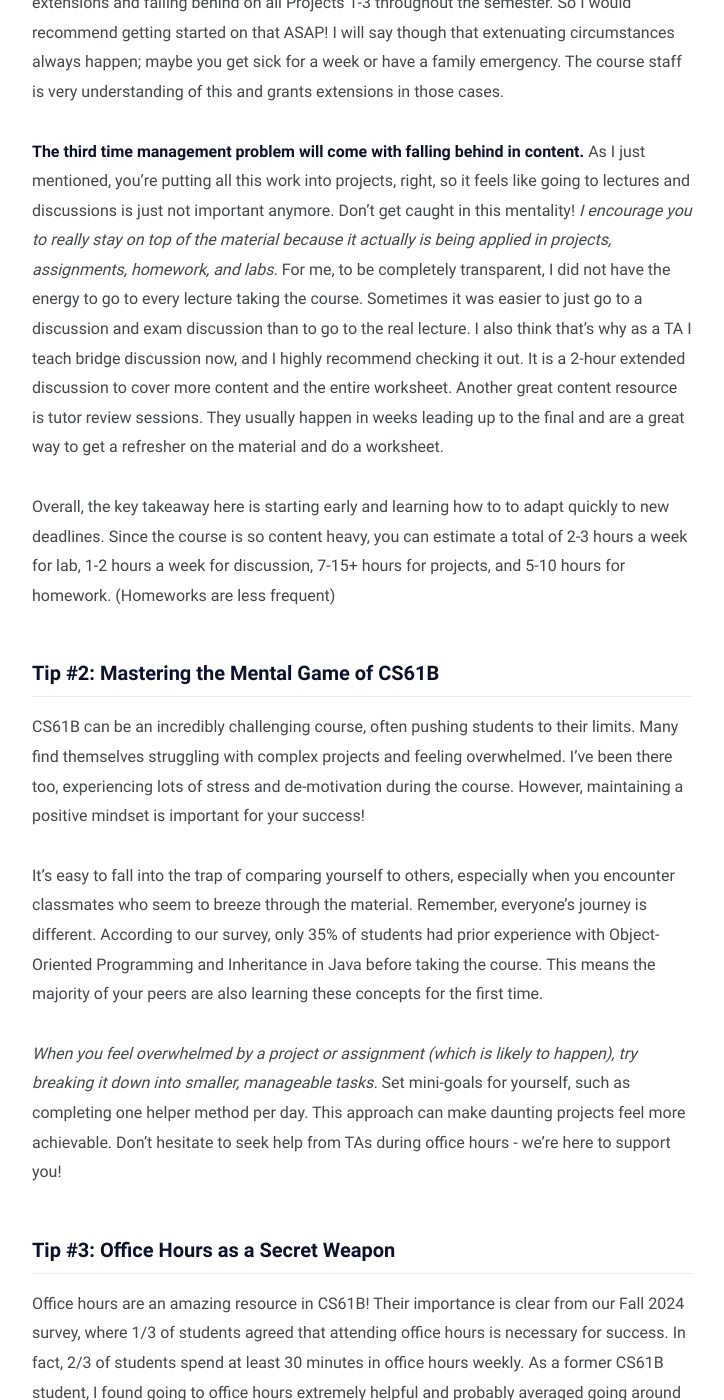
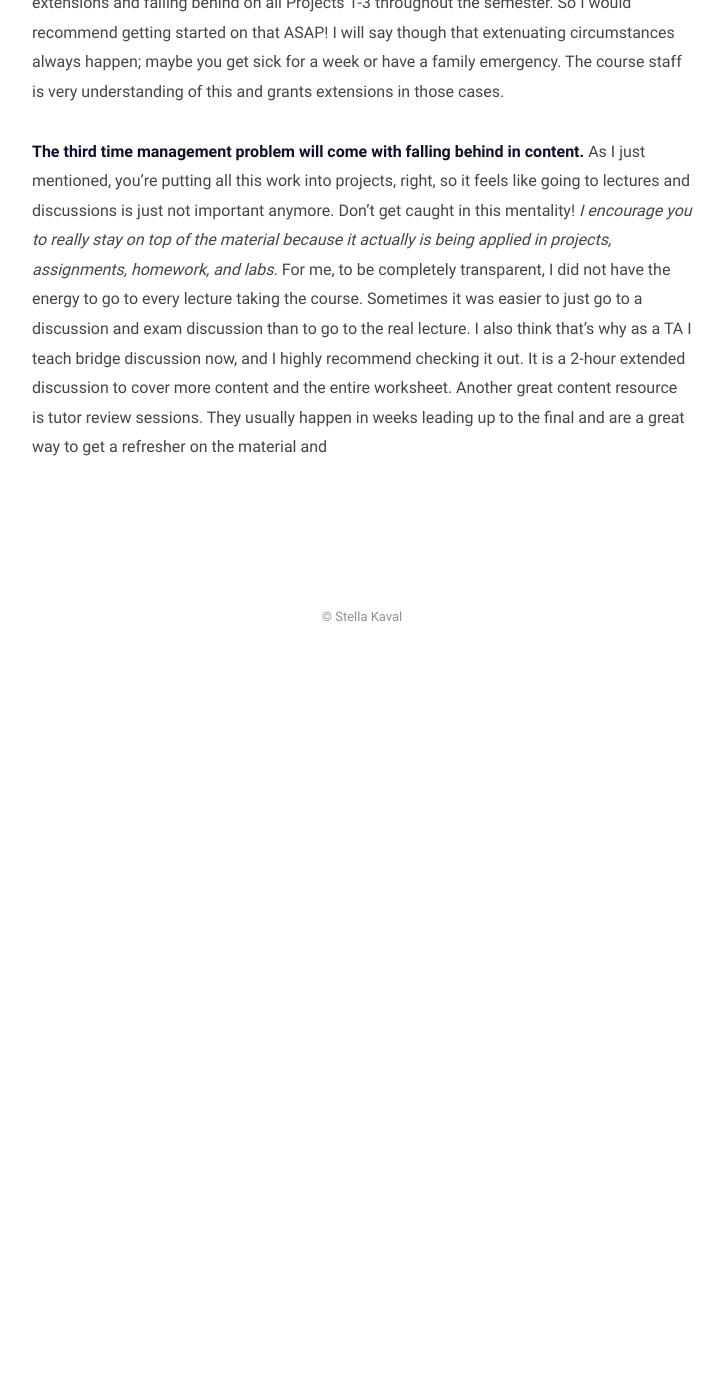
Before and after one commit to stellakaval/stellakaval.github.io, a Jekyll site: the page built from _posts/2024-01-12-cs61btips.md, in a window 1280 px wide and 1400 px high, scrolled down 1711 px. Shown: the whole window, without its empty margins (278-1002 px from the left). Built offline with Jekyll 4.4.1, drawn with Linux system fonts in a browser that asks for light colours; after the commit the page ends 2372 px from its top, so only the background shows below that; some of the changed text lies outside the part shown.

Commit message:
fix for video

```diff
--- a/_posts/2024-01-12-cs61btips.md
+++ b/_posts/2024-01-12-cs61btips.md
@@ -18,38 +18,4 @@
 
 **The second time management challenge will come with projects.**  The majority of students are spending 7-20+ hours on each project, with more on the later projects. (FA24 End of Semester Survey) What does this mean? *Start as early as possible on them!* As a student, I remember when I took 61B, the day the project was released I would spend 2 hours just reading the spec and getting set up so I could come in immediately the next day to office hours to ask questions about anything confusing. One of the biggest painpoint projects for students is Project 0, which is released very early on in the course. And let me tell you, Project 0 is no “Level 0” or joke. It is a full-length project and can take up to 15+ hours to complete. Since this project rolls around so quickly, it’s easy to put it off or not realize the difficulty and hour commitment it will take. This could lead to a snowball effect of getting extensions and falling behind on all Projects 1-3 throughout the semester. So I would recommend getting started on that ASAP! I will say though that extenuating circumstances always happen; maybe you get sick for a week or have a family emergency. The course staff is very understanding of this and grants extensions in those cases.
 
-**The third time management problem will come with falling behind in content.** As I just mentioned, you’re putting all this work into projects, right, so it feels like going to lectures and discussions is just not important anymore. Don’t get caught in this mentality! *I encourage you to really stay on top of the material because it actually is being applied in projects, assignments, homework, and labs.* For me, to be completely transparent, I did not have the energy to go to every lecture taking the course. Sometimes it was easier to just go to a discussion and exam discussion than to go to the real lecture. I also think that’s why as a TA I teach bridge discussion now, and I highly recommend checking it out. It is a 2-hour extended discussion to cover more content and the entire worksheet. Another great content resource is tutor review sessions. They usually happen in weeks leading up to the final and are a great way to get a refresher on the material and do a worksheet.
-
-Overall, the key takeaway here is starting early and learning how to to adapt quickly to new deadlines. Since the course is so content heavy, you can estimate a total of 2-3 hours a week for lab, 1-2 hours a week for discussion, 7-15+ hours for projects, and 5-10 hours for homework. (Homeworks are less frequent)
-
-### Tip #2: Mastering the Mental Game of CS61B
-
-CS61B can be an incredibly challenging course, often pushing students to their limits. Many find themselves struggling with complex projects and feeling overwhelmed. I’ve been there too, experiencing lots of stress and de-motivation during the course. However, maintaining a positive mindset is important for your success!
-
-It’s easy to fall into the trap of comparing yourself to others, especially when you encounter classmates who seem to breeze through the material. Remember, everyone’s journey is different. According to our survey, only 35% of students had prior experience with Object-Oriented Programming and Inheritance in Java before taking the course. This means the majority of your peers are also learning these concepts for the first time.
-
-*When you feel overwhelmed by a project or assignment (which is likely to happen), try breaking it down into smaller, manageable tasks.* Set mini-goals for yourself, such as completing one helper method per day. This approach can make daunting projects feel more achievable. Don’t hesitate to seek help from TAs during office hours - we’re here to support you!
-
-### Tip #3: Office Hours as a Secret Weapon
-
-Office hours are an amazing resource in CS61B! Their importance is clear from our Fall 2024 survey, where 1/3 of students agreed that attending office hours is necessary for success. In fact, 2/3 of students spend at least 30 minutes in office hours weekly. As a former CS61B student, I found going to office hours extremely helpful and probably averaged going around 2-3 times per week. Office hours questions come in various forms. Debugging questions are common, where TAs guide can help guide through tricky code or examples that are not passing tests. Conceptual questions are equally valuable, allowing you to discuss broader topics like a project implementation approach.
-
-**To maximize the benefits of office hours, I reccomend taking notes on your conversation with a TA.** If it is code related, you could write out some comments in your IntelliJ. If it it comceptual, maybe drawing out a diagram or notes would help.
-
-**Also, the office hours community is so real!** I met some of my best friends and study group mates in CS61B office hours. Since it is one of the most crowded office hours, you will have lots of opportunities to discuss with those around you. Although most work is individual, you can work together to solve conceptual ideas!
-
-### What’s next?
-
-That wraps up the three high-level tips that come to mind with CS61B’s success! However, I wanted to leave anyone reading this with some concrete action items that would help address these tips.
-
-- If you're reading this in the initial weeks of the course, try and practice a Java every day to strengthen your base.
-- Put all the assignment dates into your calendar.
-- Schedule in weekly when you can go to office hours on your calendar.
-- Choose discussions/labs that work for you and also schedule them in for yourself; tell yourself it is important. (Recommend Bridge)
-- If you need an extension, ask for one and schedule a student support meeting in the semester - there you can have a 1-on-1 with a TA to make a whole strategy for how to come back from being a bit behind.
-- Know that your test scores do NOT define you; It is much more about your progress (that is why there is a clobber policy) - I got a 47% on MT2 and came back with an 80+% on the final (and now I'm a TA).
-- Don't be afraid to ask for help!
-
-To finish off, this post was not meant to scare you about the rigor of CS61B! It is trying to equip you with strategies so you can succeed. And while CS61B is super tough and time-consuming, it is incredibly rewarding. It is my favorite course at Berkeley because it taught me two key things. First, strong foundations. CS61B is the pillar of all CS courses to come and data structures are the building blocks of computing. Second, confidence. After getting through CS61B, I felt like I could achieve anything. It taught me how to break down large problems, manage big projects, and start something from scratch. I truly believe anyone in CS61B can achieve success with hard work and a growth mindset! *I believe in you; you’ve got this!*
-
----
+**The third time management problem will come with falling behind in content.** As I just mentioned, you’re putting all this work into projects, right, so it feels like going to lectures and discussions is just not important anymore. Don’t get caught in this mentality! *I encourage you to really stay on top of the material because it actually is being applied in projects, assignments, homework, and labs.* For me, to be completely transparent, I did not have the energy to go to every lecture taking the course. Sometimes it was easier to just go to a discussion and exam discussion than to go to the real lecture. I also think that’s why as a TA I teach bridge discussion now, and I highly recommend checking it out. It is a 2-hour extended discussion to cover more content and the entire worksheet. Another great content resource is tutor review sessions. They usually happen in weeks leading up to the final and are a great way to get a refresher on the material and
```
Also changed, not shown: teaching.md (+1 -1 lines).
